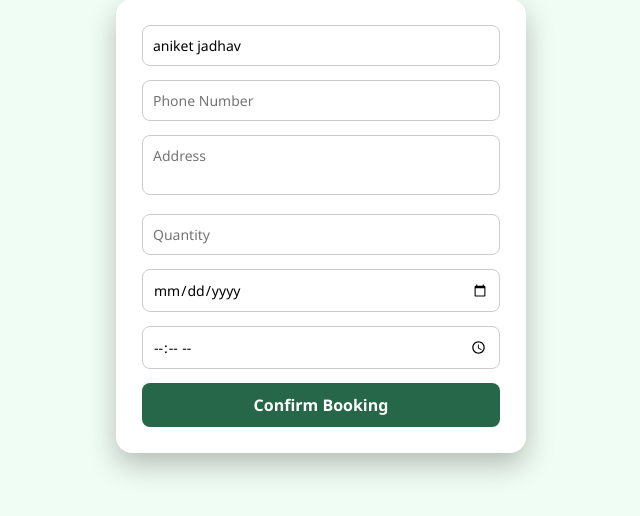
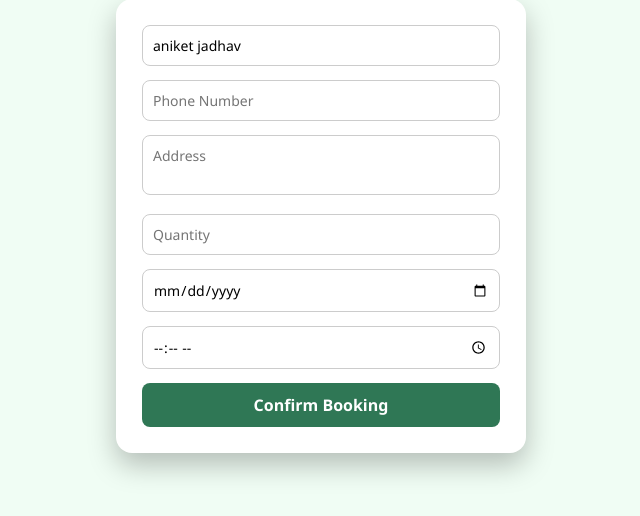
Before and after one commit to TusharPatil-20/Nursery-Order-System, a Flask app: page /book/1 in a window 1280 px wide, with the pointer over the restyled element. Shown: the part 180-696 px from the top of the page, without its empty margins (319-959 px from the left). Run offline with Flask 3, Linux system fonts and the light colour scheme; a user stored in the database is signed in; data comes from the database, SQL or seed files in the repository.

Commit message:
style change

```diff
--- a/static/booking.css
+++ b/static/booking.css
@@ -36,5 +36,5 @@
 }
 
 .form button:hover {
-    background: #276749;
+    background: #2f7755;
 }
```
